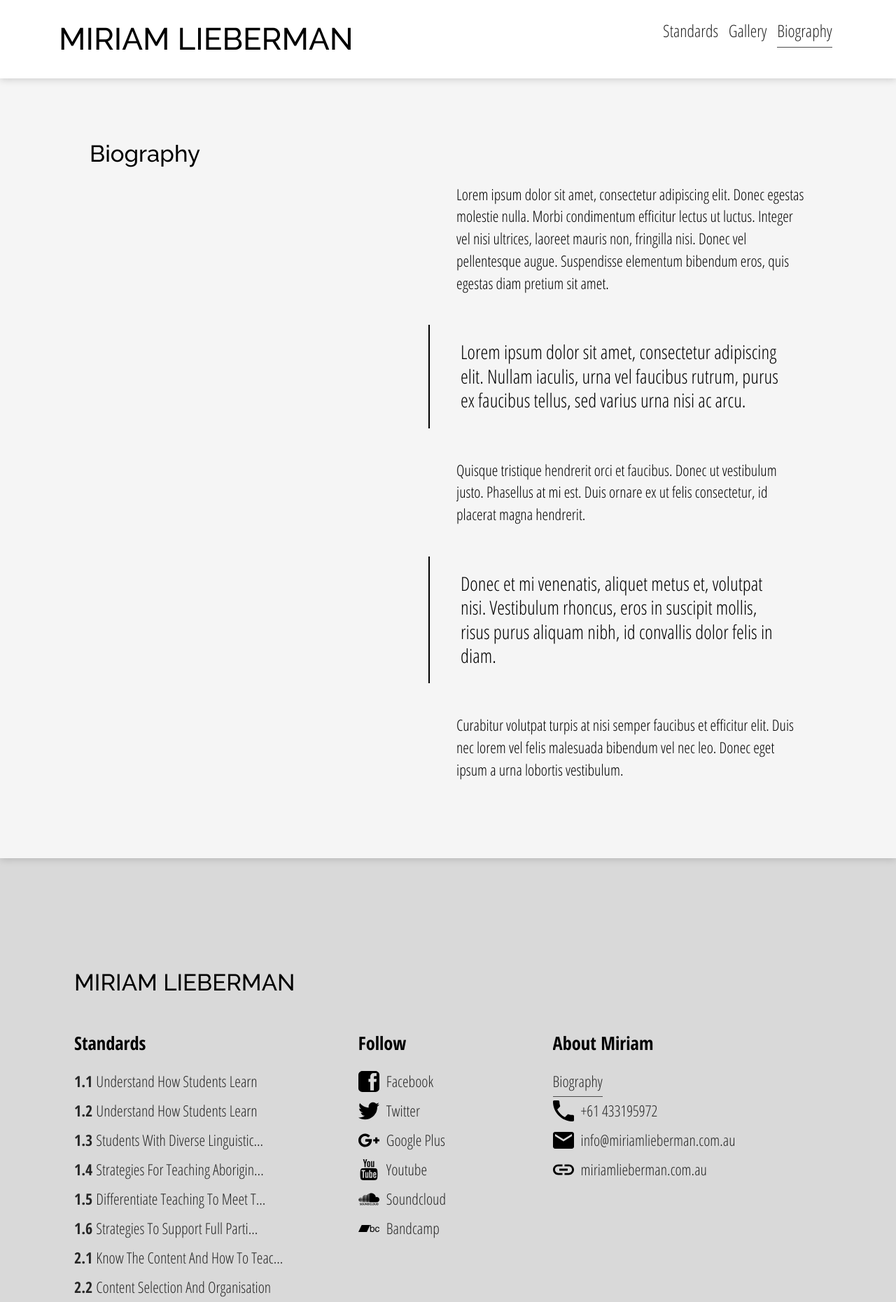
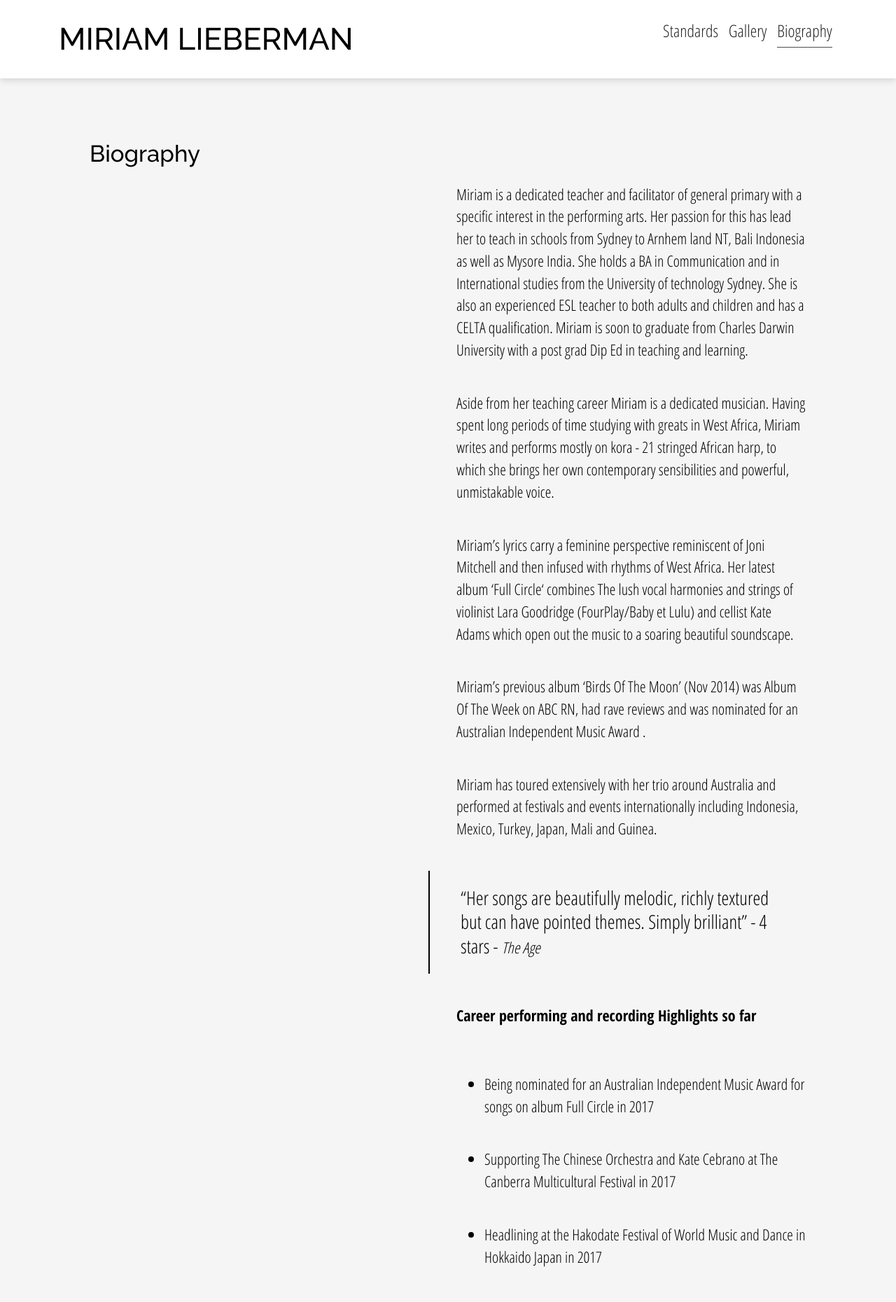
Before and after one commit to toybreaker/miriam, a Jekyll site: the page built from _pages/bio.md, in a window 1280 px wide. Shown: the top 1860 px of the page at 70% size. Built offline with Jekyll 4.4.1, drawn with Linux system fonts in a browser that asks for light colours; some of the changed text lies outside the part shown.

Commit message:
added bio and 3.3

```diff
--- a/_pages/bio.md
+++ b/_pages/bio.md
@@ -6,12 +6,40 @@ image: /assets/p/products/fruits/starfruits.jpg
 ---
 ## Biography
 
-Lorem ipsum dolor sit amet, consectetur adipiscing elit. Donec egestas molestie nulla. Morbi condimentum efficitur lectus ut luctus. Integer vel nisi ultrices, laoreet mauris non, fringilla nisi. Donec vel pellentesque augue. Suspendisse elementum bibendum eros, quis egestas diam pretium sit amet.
+Miriam is a dedicated teacher and facilitator of general primary with a specific interest in the performing arts. Her passion for this has lead her to teach in schools from Sydney to Arnhem land NT, Bali Indonesia as well as Mysore India. She holds a BA in Communication and in International studies from the University of technology Sydney. She is also an experienced ESL teacher to both adults and children and has a CELTA qualification. Miriam is soon to graduate from Charles Darwin University with a post grad Dip Ed in teaching and learning.
 
->Lorem ipsum dolor sit amet, consectetur adipiscing elit. Nullam iaculis, urna vel faucibus rutrum, purus ex faucibus tellus, sed varius urna nisi ac arcu.
+Aside from her teaching career Miriam is a dedicated musician. Having spent long periods of time studying with greats in West Africa, Miriam writes and performs mostly on kora - 21 stringed African harp, to which she brings her own contemporary sensibilities and powerful, unmistakable voice.
 
-Quisque tristique hendrerit orci et faucibus. Donec ut vestibulum justo. Phasellus at mi est. Duis ornare ex ut felis consectetur, id placerat magna hendrerit.
+Miriam's lyrics carry a feminine perspective reminiscent of Joni Mitchell and then infused with rhythms of West Africa. Her latest album ‘Full Circle‘ combines The lush vocal harmonies and strings of violinist Lara Goodridge (FourPlay/Baby et Lulu) and cellist Kate Adams which open out the music to a soaring beautiful soundscape.
 
->Donec et mi venenatis, aliquet metus et, volutpat nisi. Vestibulum rhoncus, eros in suscipit mollis, risus purus aliquam nibh, id convallis dolor felis in diam.
+Miriam’s previous album 'Birds Of The Moon' (Nov 2014) was Album Of The Week on ABC RN, had rave reviews and was nominated for an Australian Independent Music Award .
 
-Curabitur volutpat turpis at nisi semper faucibus et efficitur elit. Duis nec lorem vel felis malesuada bibendum vel nec leo. Donec eget ipsum a urna lobortis vestibulum.
+Miriam has toured extensively with her trio around Australia and performed at festivals and events internationally including Indonesia, Mexico, Turkey, Japan, Mali and Guinea.
+
+>“Her songs are beautifully melodic, richly textured but can have pointed themes. Simply brilliant" - 4 stars -  _The Age_
+
+**Career performing and recording Highlights so far**
+
+- Being nominated for an Australian Independent Music Award for songs on album Full Circle in 2017
+
+- Supporting The Chinese Orchestra and Kate Cebrano at The Canberra Multicultural Festival in 2017
+
+- Headlining at the Hakodate Festival of World Music and Dance in Hokkaido Japan in 2017
+
+- Crowdfunding twenty four thousand dollars from followers to fund latest record Full Circle in 2016
+
+- Being selected as the showcase act representative of NSW at The National Folk Festival in 2016
+
+- Performing at Sydney recital Hall Angel Place on the 3rd March 2015 as a guest with Grammy Award winning Malian Kora Player Toumani Diabate and his son Sidiike Diabate.
+
+- Making album of The Week on ABC Radio National with album Birds of The Moon ( Released in 2014)
+
+- Performing as Miriam Lieberman Trio at Woodford Folk Festival
+
+- Receiving a JB Seed grant to study with Grammy Award Winning Kora Player Toumani Diabate in 2010.
+
+- Recording with Toumani Diabate’s band Symmetric Orchestra in 2009 what was to become album 'This Is The Story' released in 2010.
+
+- Being nominated for an Australian Independent Music Award for songs on album Birds of The Moon in 2016.
+
+- Receiving an Australia Council Buzz Grant for first album Naked Without My Cello released in 2006
--- a/_sass/_3base.scss
+++ b/_sass/_3base.scss
@@ -170,3 +170,7 @@ p {
 blockquote p {
   border-left: 2px solid black;
 }
+
+strong {
+  font-weight: 600;
+}
--- a/_sass/_9buttons.scss
+++ b/_sass/_9buttons.scss
@@ -1,6 +1,6 @@
 .button_row {
   padding-top: $vertical_rhythm--small;
-  padding-bottom: $vertical_rhythm--small;
+  //padding-bottom: $vertical_rhythm--small;
   width: 100%;
   display: block;
   // this for the book_now button
```
Also changed, not shown: _products/standards-3/3.md (+24 -2 lines).
